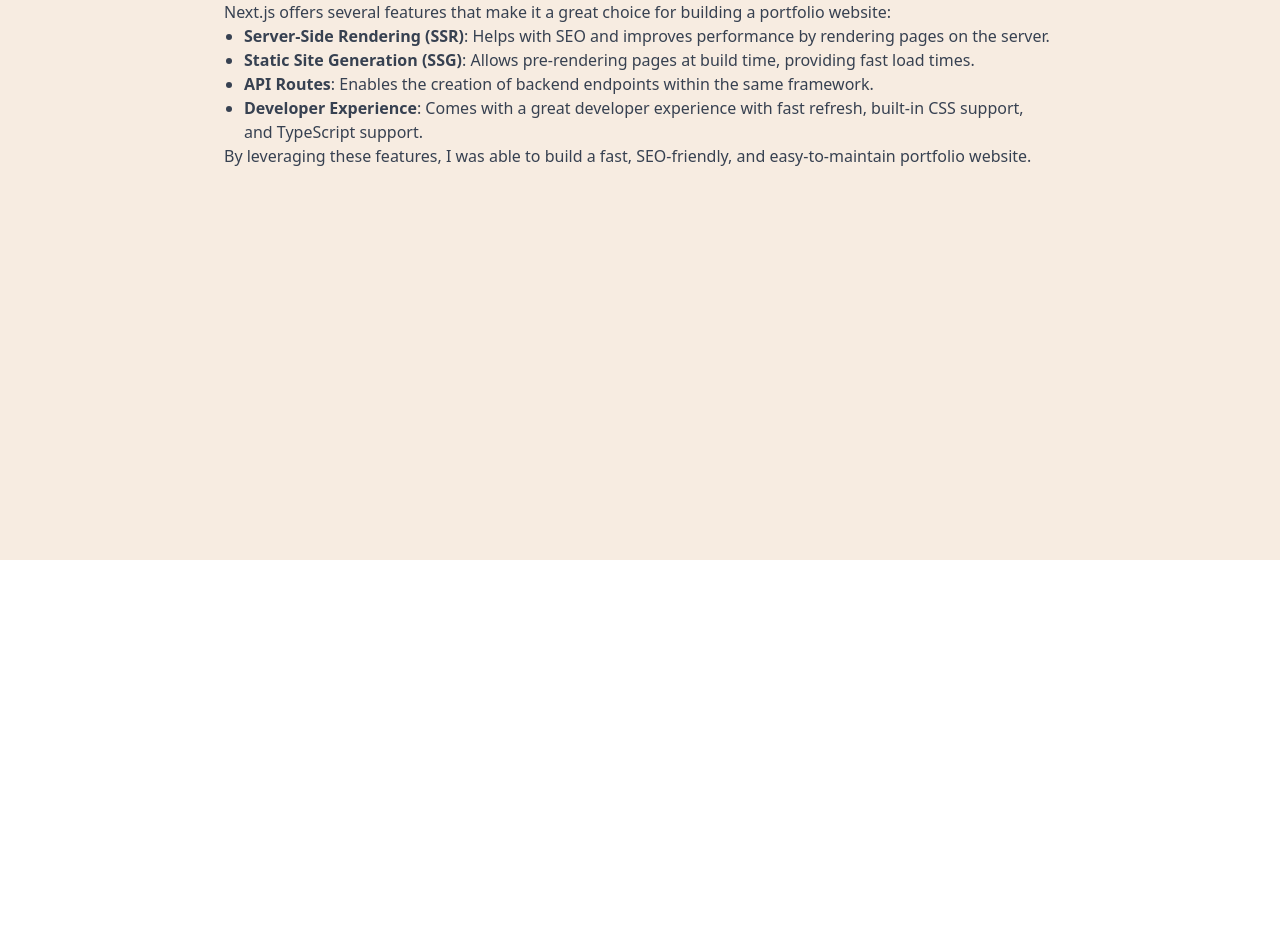
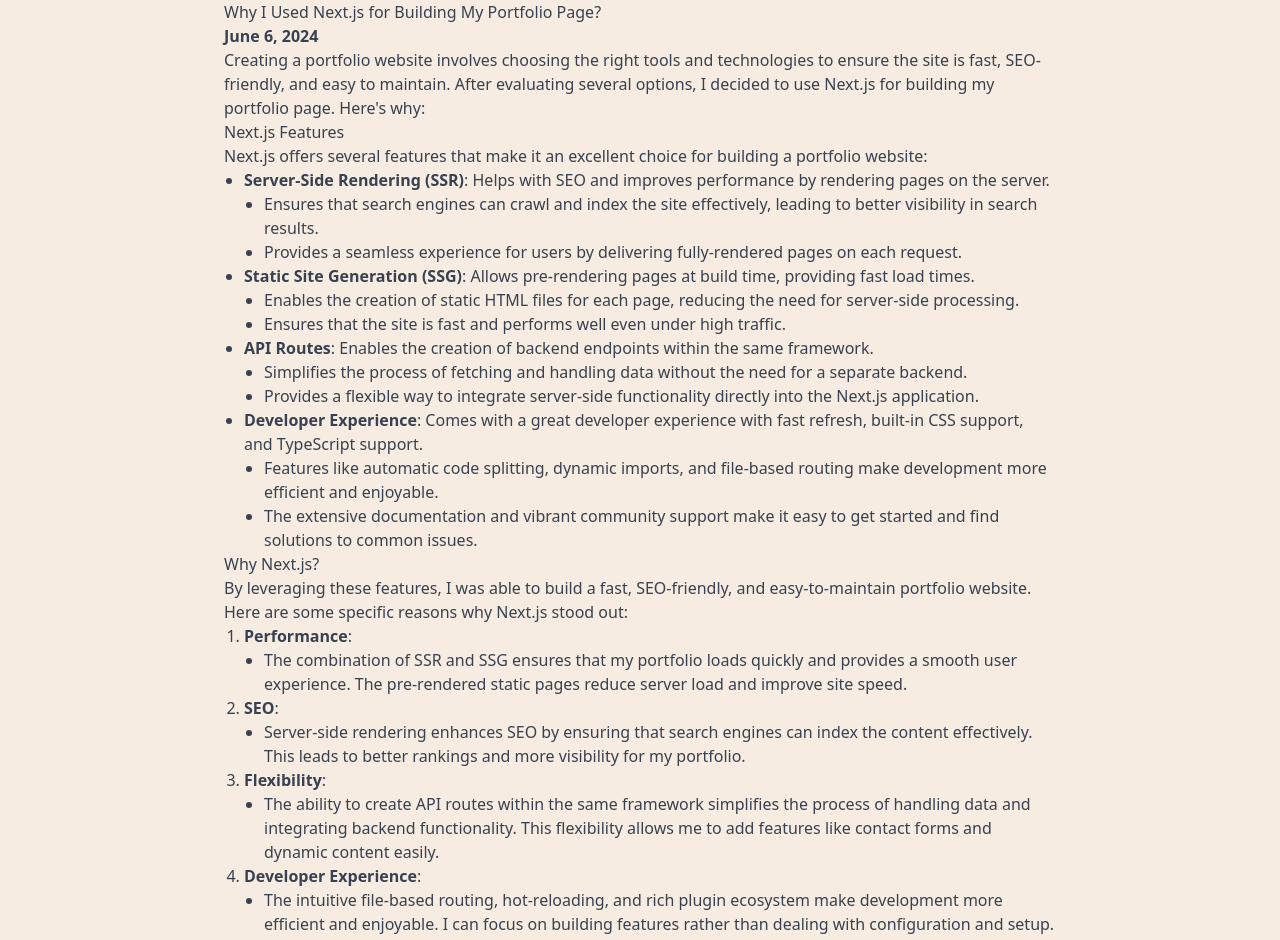
Before and after one commit to aroramrinaal/my-portfolio, a Next.js app: page /blog/1 in a window 1280 px wide. Shown: the part 240-1180 px from the top of the page. Before the commit the page ends 800 px from the top, so only its background shows below. Built offline with nearby package versions, Linux system fonts and the light colour scheme.

Commit message:
refactor: Update blog post page to improve readability and SEO

```diff
--- a/src/pages/blog/[id].tsx
+++ b/src/pages/blog/[id].tsx
@@ -14,14 +14,66 @@ const blogPosts: BlogPost[] = [
     id: '1',
     title: 'Why I used Next.js for building my portfolio page?',
     content: `
-      <p>Next.js offers several features that make it a great choice for building a portfolio website:</p>
+      <h2>Why I Used Next.js for Building My Portfolio Page?</h2>
+      <p><strong>June 6, 2024</strong></p>
+      <p>Creating a portfolio website involves choosing the right tools and technologies to ensure the site is fast, SEO-friendly, and easy to maintain. After evaluating several options, I decided to use Next.js for building my portfolio page. Here's why:</p>
+
+      <h3>Next.js Features</h3>
+      <p>Next.js offers several features that make it an excellent choice for building a portfolio website:</p>
       <ul class="list-disc ml-5">
-        <li><strong>Server-Side Rendering (SSR)</strong>: Helps with SEO and improves performance by rendering pages on the server.</li>
-        <li><strong>Static Site Generation (SSG)</strong>: Allows pre-rendering pages at build time, providing fast load times.</li>
-        <li><strong>API Routes</strong>: Enables the creation of backend endpoints within the same framework.</li>
-        <li><strong>Developer Experience</strong>: Comes with a great developer experience with fast refresh, built-in CSS support, and TypeScript support.</li>
+        <li><strong>Server-Side Rendering (SSR)</strong>: Helps with SEO and improves performance by rendering pages on the server.
+          <ul class="list-disc ml-5">
+            <li>Ensures that search engines can crawl and index the site effectively, leading to better visibility in search results.</li>
+            <li>Provides a seamless experience for users by delivering fully-rendered pages on each request.</li>
+          </ul>
+        </li>
+        <li><strong>Static Site Generation (SSG)</strong>: Allows pre-rendering pages at build time, providing fast load times.
+          <ul class="list-disc ml-5">
+            <li>Enables the creation of static HTML files for each page, reducing the need for server-side processing.</li>
+            <li>Ensures that the site is fast and performs well even under high traffic.</li>
+          </ul>
+        </li>
+        <li><strong>API Routes</strong>: Enables the creation of backend endpoints within the same framework.
+          <ul class="list-disc ml-5">
+            <li>Simplifies the process of fetching and handling data without the need for a separate backend.</li>
+            <li>Provides a flexible way to integrate server-side functionality directly into the Next.js application.</li>
+          </ul>
+        </li>
+        <li><strong>Developer Experience</strong>: Comes with a great developer experience with fast refresh, built-in CSS support, and TypeScript support.
+          <ul class="list-disc ml-5">
+            <li>Features like automatic code splitting, dynamic imports, and file-based routing make development more efficient and enjoyable.</li>
+            <li>The extensive documentation and vibrant community support make it easy to get started and find solutions to common issues.</li>
+          </ul>
+        </li>
       </ul>
-      <p>By leveraging these features, I was able to build a fast, SEO-friendly, and easy-to-maintain portfolio website.</p>
+
+      <h3>Why Next.js?</h3>
+      <p>By leveraging these features, I was able to build a fast, SEO-friendly, and easy-to-maintain portfolio website. Here are some specific reasons why Next.js stood out:</p>
+      <ol class="list-decimal ml-5">
+        <li><strong>Performance</strong>:
+          <ul class="list-disc ml-5">
+            <li>The combination of SSR and SSG ensures that my portfolio loads quickly and provides a smooth user experience. The pre-rendered static pages reduce server load and improve site speed.</li>
+          </ul>
+        </li>
+        <li><strong>SEO</strong>:
+          <ul class="list-disc ml-5">
+            <li>Server-side rendering enhances SEO by ensuring that search engines can index the content effectively. This leads to better rankings and more visibility for my portfolio.</li>
+          </ul>
+        </li>
+        <li><strong>Flexibility</strong>:
+          <ul class="list-disc ml-5">
+            <li>The ability to create API routes within the same framework simplifies the process of handling data and integrating backend functionality. This flexibility allows me to add features like contact forms and dynamic content easily.</li>
+          </ul>
+        </li>
+        <li><strong>Developer Experience</strong>:
+          <ul class="list-disc ml-5">
+            <li>The intuitive file-based routing, hot-reloading, and rich plugin ecosystem make development more efficient and enjoyable. I can focus on building features rather than dealing with configuration and setup.</li>
+          </ul>
+        </li>
+      </ol>
+
+      <h3>Conclusion</h3>
+      <p>Next.js has proven to be a powerful and flexible framework for building my portfolio website. Its features, performance, and developer-friendly environment make it an ideal choice for creating a professional and engaging online presence. If you're considering building a portfolio or any web application, I highly recommend giving Next.js a try.</p>
     `,
     date: 'June 6, 2024',
   },
@@ -36,8 +88,8 @@ const BlogPostPage: React.FC<BlogPostProps> = ({ post }) => {
     <div className="flex flex-col min-h-screen bg-linen">
       <Navbar />
       <div className="flex-grow p-8 max-w-4xl mx-auto">
-        <h1 className="text-4xl text-amethyst font-bold mb-2">{post.title}</h1>
-        <p className="text-black mb-8">{post.date}</p>
+        <h1 className="text-4xl font-bold mb-2">{post.title}</h1>
+        <p className="text-gray-600 mb-8">{post.date}</p>
         <div className="text-gray-700 prose lg:prose-xl" dangerouslySetInnerHTML={{ __html: post.content }} />
       </div>
     </div>
```
